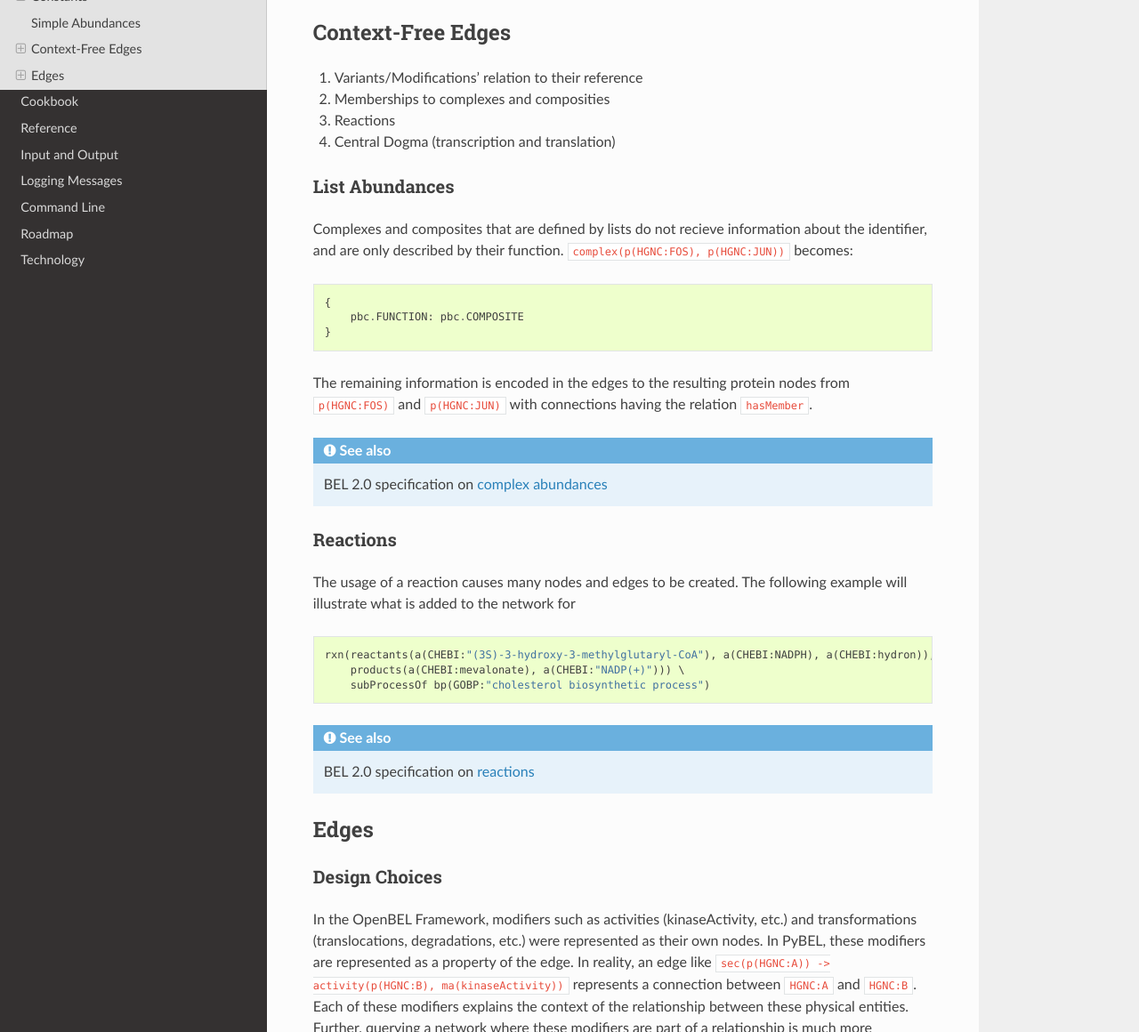
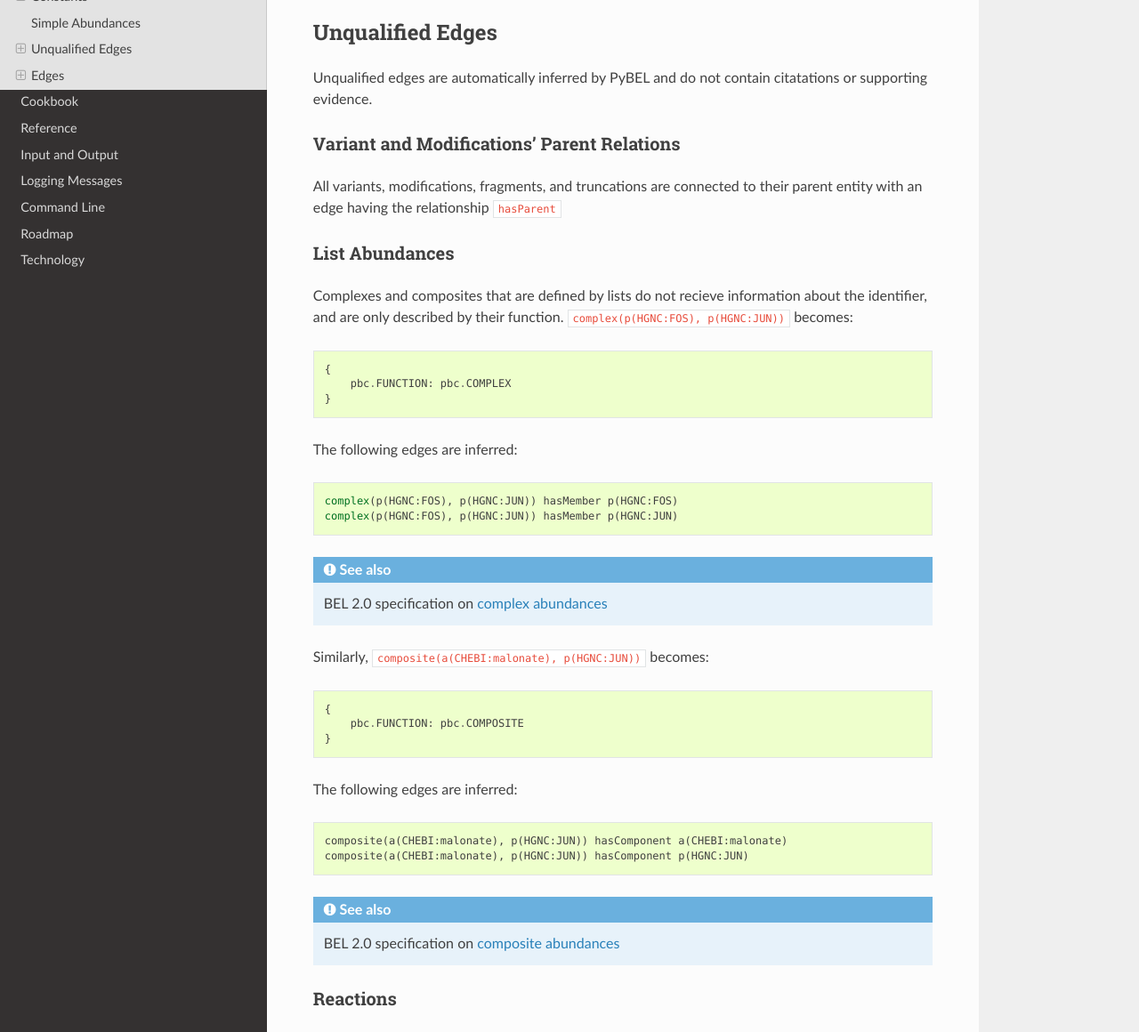
Before and after one commit to pybel/pybel, a Sphinx documentation site: the page built from docs/source/datamodel.rst, in a window 1280 px wide and 1400 px high, scrolled down 2198 px, cut to the strip 240-1400 px from the top of the window. Shown: the whole strip at 89% size. Built offline with Sphinx 7.4.7 and the Read the Docs theme 2.0.0, drawn with Linux system fonts in a browser that asks for light colours; some of the changed text lies outside the part shown.

Commit message:
Update docs
[skip ci]

```diff
--- a/docs/source/datamodel.rst
+++ b/docs/source/datamodel.rst
@@ -22,8 +22,8 @@ strings behind these constants change. They can be made readily available with:
 
     >>> from pybel import constants as pbc
 
-Abundance Nomenclature
-~~~~~~~~~~~~~~~~~~~~~~
+Function Nomenclature
+~~~~~~~~~~~~~~~~~~~~~
 
 Internally, PyBEL uses the following table, :code:`pybel.parser.language.abundance_labels`, to map from BEL language
 functions to its internal constants.
@@ -81,13 +81,17 @@ becomes:
 .. automodule:: pybel.parser.modifiers.fusion
 
 
-Context-Free Edges
-------------------
+Unqualified Edges
+-----------------
 
-1. Variants/Modifications' relation to their reference
-2. Memberships to complexes and composities
-3. Reactions
-4. Central Dogma (transcription and translation)
+Unqualified edges are automatically inferred by PyBEL and do not contain citatations or supporting evidence.
+
+Variant and Modifications' Parent Relations
+~~~~~~~~~~~~~~~~~~~~~~~~~~~~~~~~~~~~~~~~~~~
+
+All variants, modifications, fragments, and truncations are connected to their parent entity with an edge having
+the relationship :code:`hasParent`
+
 
 List Abundances
 ~~~~~~~~~~~~~~~
@@ -97,15 +101,41 @@ described by their function. :code:`complex(p(HGNC:FOS), p(HGNC:JUN))` becomes:
 .. code::
 
     {
-        pbc.FUNCTION: pbc.COMPOSITE
+        pbc.FUNCTION: pbc.COMPLEX
     }
 
-The remaining information is encoded in the edges to the resulting protein nodes from :code:`p(HGNC:FOS)` and
-:code:`p(HGNC:JUN)` with connections having the relation :code:`hasMember`.
+The following edges are inferred:
+
+.. code::
+
+    complex(p(HGNC:FOS), p(HGNC:JUN)) hasMember p(HGNC:FOS)
+    complex(p(HGNC:FOS), p(HGNC:JUN)) hasMember p(HGNC:JUN)
+
 
 .. seealso::
 
     BEL 2.0 specification on `complex abundances <http://openbel.org/language/web/version_2.0/bel_specification_version_2.0.html#XcomplexA>`_
+
+Similarly, :code:`composite(a(CHEBI:malonate), p(HGNC:JUN))` becomes:
+
+.. code::
+
+    {
+        pbc.FUNCTION: pbc.COMPOSITE
+    }
+
+The following edges are inferred:
+
+.. code::
+
+    composite(a(CHEBI:malonate), p(HGNC:JUN)) hasComponent a(CHEBI:malonate)
+    composite(a(CHEBI:malonate), p(HGNC:JUN)) hasComponent p(HGNC:JUN)
+
+
+.. seealso::
+
+    BEL 2.0 specification on `composite abundances <http://openbel.org/language/web/version_2.0/bel_specification_version_2.0.html#XcompositeA>`_
+
 
 Reactions
 ~~~~~~~~~
@@ -114,17 +144,49 @@ added to the network for
 
 .. code::
 
-    rxn(reactants(a(CHEBI:"(3S)-3-hydroxy-3-methylglutaryl-CoA"), a(CHEBI:NADPH), a(CHEBI:hydron)),\
-        products(a(CHEBI:mevalonate), a(CHEBI:"NADP(+)"))) \
-        subProcessOf bp(GOBP:"cholesterol biosynthetic process")
+    rxn(reactants(a(CHEBI:"(3S)-3-hydroxy-3-methylglutaryl-CoA"), a(CHEBI:"NADPH"), \
+        a(CHEBI:"hydron")), products(a(CHEBI:"mevalonate"), a(CHEBI:"NADP(+)")))
+
+results in the following data:
+
+.. code::
+
+    {
+        pbc.FUNCTION: pbc.REACTION
+    }
+
+The following edges are inferred, where "X" represents the previous reaction, for brevity:
+
+.. code::
+
+    X hasReactant a(CHEBI:"(3S)-3-hydroxy-3-methylglutaryl-CoA")
+    X hasReactant a(CHEBI:"NADPH")
+    X hasReactant a(CHEBI:"hydron")
+    X hasProduct a(CHEBI:"mevalonate")
+    X hasProduct a(CHEBI:"NADP(+)"))
 
 .. seealso::
 
     BEL 2.0 specification on `reactions <http://openbel.org/language/web/version_2.0/bel_specification_version_2.0.html#_reaction_rxn>`_
 
+Central Dogma
+~~~~~~~~~~~~~
+
+When encountering protein abundance nodes, PyBEL infers the RNA from which it was translated and the DNA from which
+it was transcribed. After the mention of :code:`p(HGNC:YFG)`, the following two edges are inferred:
+
+.. code::
+
+    r(HGNC:YFG) translatedTo p(HGNC:YFG)
+    g(HGNC:YFG) transcribedTo r(HGNC:YFG)
+
+When encountering RNA abundances, PyBEL only infers the genetic origin. PyBEL will not make forward inferences,
+because the function of a gene or RNA may not be clear.
+
+Currently, PyBEL does not make these inferences for miRNAs, but could in the future.
+
 Edges
 -----
-
 
 Design Choices
 ~~~~~~~~~~~~~~
@@ -237,7 +299,7 @@ Translocations have their own unique syntax. :code:`p(HGNC:YFG1) -> sec(p(HGNC:Y
 
 Degradations
 ~~~~~~~~~~~~
-Degradations are more simple, because there's no pbc.EFFECT entry. :code:`p(HGNC:YFG1) -> deg(p(HGNC:YFG2))` becomes:
+Degradations are more simple, because there's no :code:`pbc.EFFECT` entry. :code:`p(HGNC:YFG1) -> deg(p(HGNC:YFG2))` becomes:
 
 .. code::
 
```
Also changed, not shown: docs/source/overview.rst (+4 -3 lines), 1 other file.
